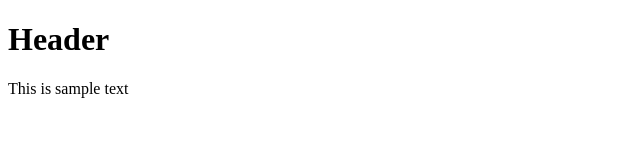
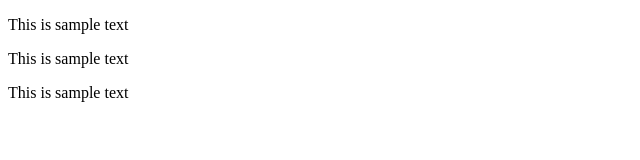
Before and after one commit to PerthTheIamCat/learn-git, a plain HTML site: page index.html in a window 1280 px wide. Shown: the whole page, without its empty margins (0-640 px from the left). Drawn offline with Linux system fonts and the light colour scheme.

Commit message:
add new text, delete title, modified title

```diff
--- a/index.html
+++ b/index.html
@@ -3,10 +3,11 @@
 <head>
     <meta charset="UTF-8">
     <meta name="viewport" content="width=device-width, initial-scale=1.0">
-    <title>Demo git</title>
+    <title>Demo git!!!</title>
 </head>
 <body>
-    <h1>Header</h1>
+    <p>This is sample text</p>
+    <p>This is sample text</p>
     <p>This is sample text</p>
 </body>
 </html>
```
